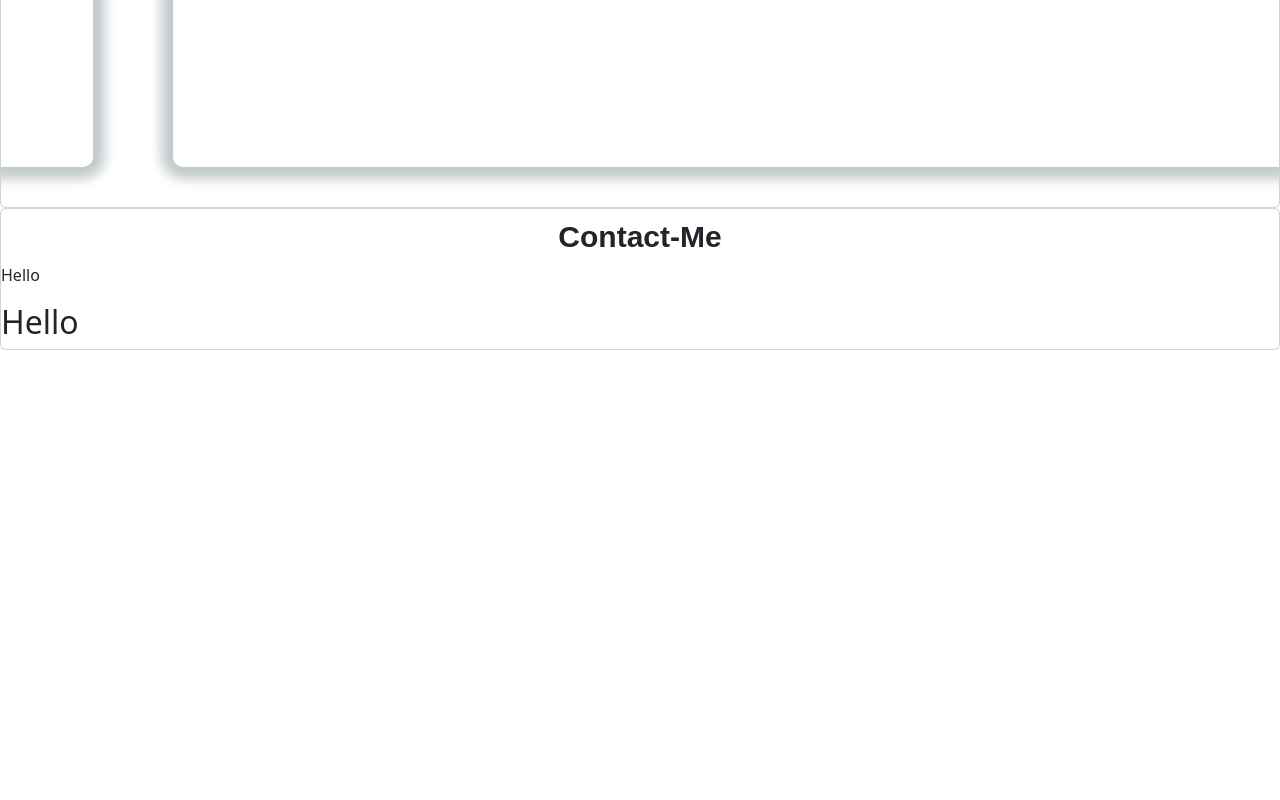
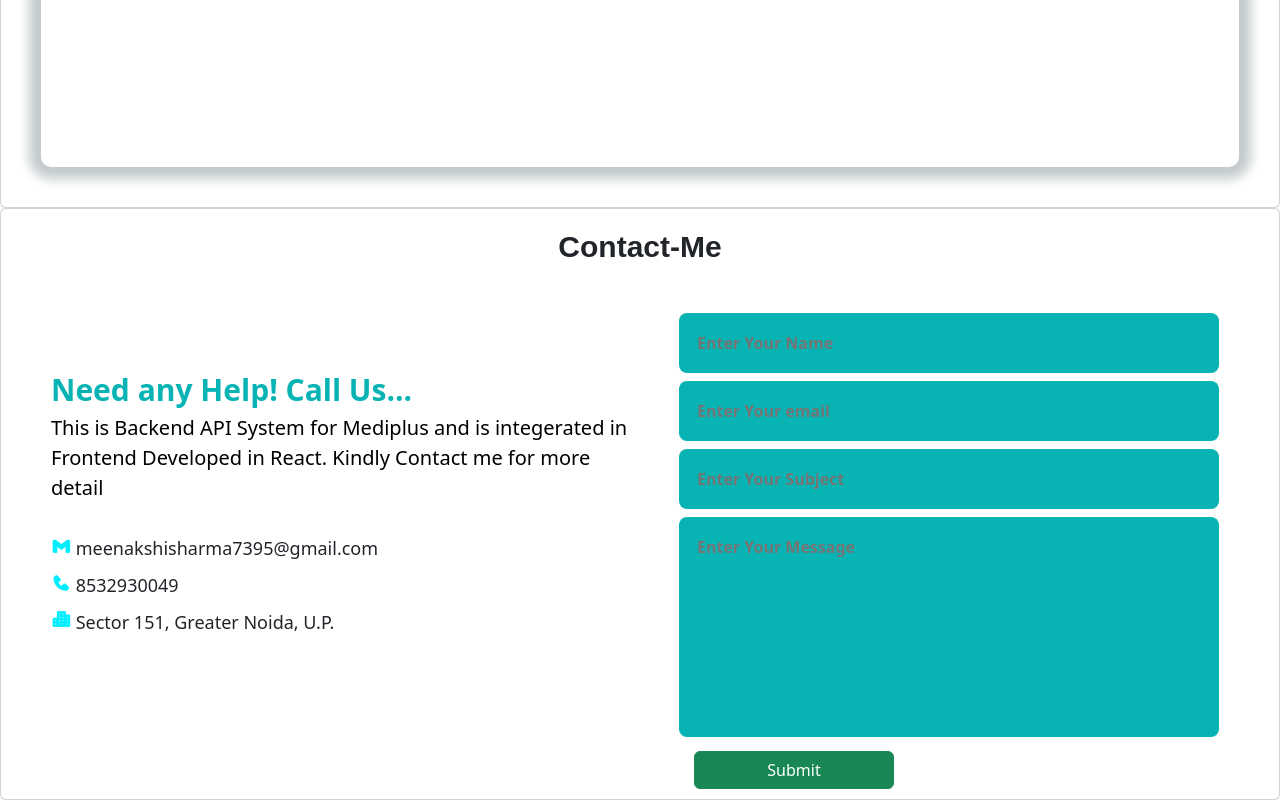
Before and after one commit to Meenakshi7395/MediPlus-Frontend, a React (Create React App) app: page / in a window 1280 px wide. Shown: the part 2154-2954 px from the top of the page. Before the commit the page ends 2504 px from the top, so only its background shows below. Built offline with nearby package versions, Linux system fonts and the light colour scheme.

Commit message:
frontPage changes updated

```diff
--- a/src/pages/FrontPage.css
+++ b/src/pages/FrontPage.css
@@ -51,6 +51,28 @@
     background: #9b9696;
   }
 
+  .contact-info{
+    display: grid;
+    grid-template-columns: repeat(2, 1fr);
+    align-items: center;
+    gap: 3rem;
+    padding-left: 30px;
+    padding-top: 90px;
+}
+
+.contact-text h4{
+    margin: 15px 0;
+    color: rgb(228, 228, 228);
+    font-size: 20px;
+    font-weight: 600;
+}
+.contact-text p{
+    color: rgb(177, 177,177);
+    font-size: 20px;
+    line-height: 30px;
+    margin-bottom: 2rem;
+}
+
 
   /* Container for cards */
 .card-container {
@@ -93,3 +115,131 @@
   font-size: 1rem;
   color: #666;
 }
+
+.contact-info{
+  display: grid;
+  grid-template-columns: repeat(2, 1fr);
+  align-items: center;
+  gap: 3rem;
+  padding-left: 30px;
+  padding-top: 40px;
+}
+
+.contact-text h4{
+  margin: 5px 0;
+  color: #07b3b3;
+  font-size: 30px;
+  font-weight: 600;
+}
+.contact-text p{
+  color: black;
+  font-size: 20px;
+  line-height: 30px;
+  margin-bottom: 2rem;
+}
+
+.contact-list li{
+  margin-bottom: 10px;
+  display: block;
+}
+.contact-list i{
+  display: inline;
+  color: #0ef;
+  font-size: 20px;
+  font-weight: 600;
+  transition: all .4s ease;
+}
+.contact-list li a:hover{
+  transform: scale(1.01) translateY(-5px);
+  color: #0ef;
+}
+.contact-icons i{
+  display: inline-flex;
+  justify-content: center;
+  align-items: center;
+  width: 40px;
+  height: 40px;
+  background: transparent;
+  border: 2px solid #0ef;
+  border-radius: 50%;
+  font-size: 20px;
+  color: #0ef;
+  text-decoration: none;
+  margin: 30px 15px 30px 0;
+  transition: .5s ease;
+  opacity: 0;
+  animation: slideLeft 1s ease forwards;
+  animation-delay: calc(.2s * var(--i));
+}
+.contact-icons i:hover{
+  background: #0ef;
+  color: #000000;
+  box-shadow: 0 0 30px #0ef;
+}
+
+
+.contact-form form{
+  position: relative;
+}
+.contact-form form input, form textarea{
+  border: none;
+  outline: none;
+  width: 90%;
+  padding: 18px;
+  background: #07b3b3;
+  color:#fff;
+  font-size: 1rem;
+  font-weight: 600;
+  margin-bottom: 0.5rem;
+  border-radius: 0.5rem;
+}
+.contact-form textarea{
+  resize: none;
+  height: 220px;
+}
+
+.contact-form form .send{
+  display: inline-block;
+  padding: 12px 28px;
+  background: #0ef;
+  border-radius: 40px;
+  font-size: 16px;
+  color:#fff;
+  letter-spacing: 1px;
+  text-decoration: none;
+  font-weight: 600;
+  opacity: 0;
+  animation: slideTop 1s ease forwards;
+  animation-delay: 1s;
+  box-shadow: 0 0 5x #0ef,
+  0 0 25px #0ef;
+
+}
+.contact-form form .send:hover{
+  box-shadow: 0 0 5px cyan,
+  0 0 25px cyan, 0 0 50px cyan,
+  0 0 100px cyan, 0 0 200px cyan;
+}
+.last-text{
+  margin-top: 0;
+}
+.last-text p{
+  width: 100%;
+  text-align: center;
+  padding: 25px 0;
+  background: rgb(7,85,91);
+  font-weight: 300;
+
+}
+.top{
+  position: fixed;
+  bottom: 2.1rem;
+  right: 2,1rem;
+}
+.top i{
+  color: #000000;
+  background: #0ef;
+  font-size: 20px;
+  padding: 10px;
+  border-radius: 0.5rem;
+}
--- a/src/pages/FrontPage.js
+++ b/src/pages/FrontPage.js
@@ -135,14 +135,37 @@ function FrontPage() {
         </Card>
 
         <Card id='contact'>
-            <h2  style={{ fontSize: 30, textAlign: 'center', fontFamily: 'sans-serif', marginTop: 10, fontWeight: 600 }}>Contact-Me</h2>
+            <h2  style={{ fontSize: 30, textAlign: 'center', fontFamily: 'sans-serif', marginTop: 20, fontWeight: 600 }}>Contact-Me</h2>
             <div className='contact-info'>
-                <div>
-                   <p>Hello</p>
+                <div className="contact-text">
+                    <h4>Need any Help! Call Us...</h4>
+                    <p>This is Backend API System for Mediplus and is integerated in Frontend Developed in React.
+                        Kindly Contact me for more detail
+                    </p>
+                    <div className="contact-list">
+                        <li><i className='bx bxl-gmail' ></i>  meenakshisharma7395@gmail.com</li>
+                        <li><i className='bx bxs-phone' ></i>  8532930049</li>
+                        <li><i className='bx bxs-city' ></i>  Sector 151, Greater Noida, U.P.</li>
+                    </div>
+
+                    <div className="contact-icons">
+                        <a href=""><i class='bx bxl-facebook-circle' ></i></a>
+                        <a href=""><i class='bx bxl-whatsapp' ></i></a>
+                        <a href=""><i class='bx bxl-twitter' ></i></a>
+                        <a href=""><i class='bx bxl-linkedin' ></i></a>
+                    </div>
                 </div>
-                <div>
-                    <h2>Hello</h2>
+
+                <div className='contact-form'>
+                    <form action=''>
+                        <input type="" placeholder="Enter Your Name" required/>
+                        <input type="email" placeholder="Enter Your email" required/>
+                        <input type="" placeholder="Enter Your Subject"/>
+                        <textarea name="" id="" cols="40" rows="10" placeholder="Enter Your Message" required></textarea>
+                        <Link to={""} className="btn btn-success" style={{ marginLeft: 15 ,width:200, marginBottom:10 }}>Submit</Link>
+                    </form>
                 </div>
+
             </div>
         </Card>
 
```
